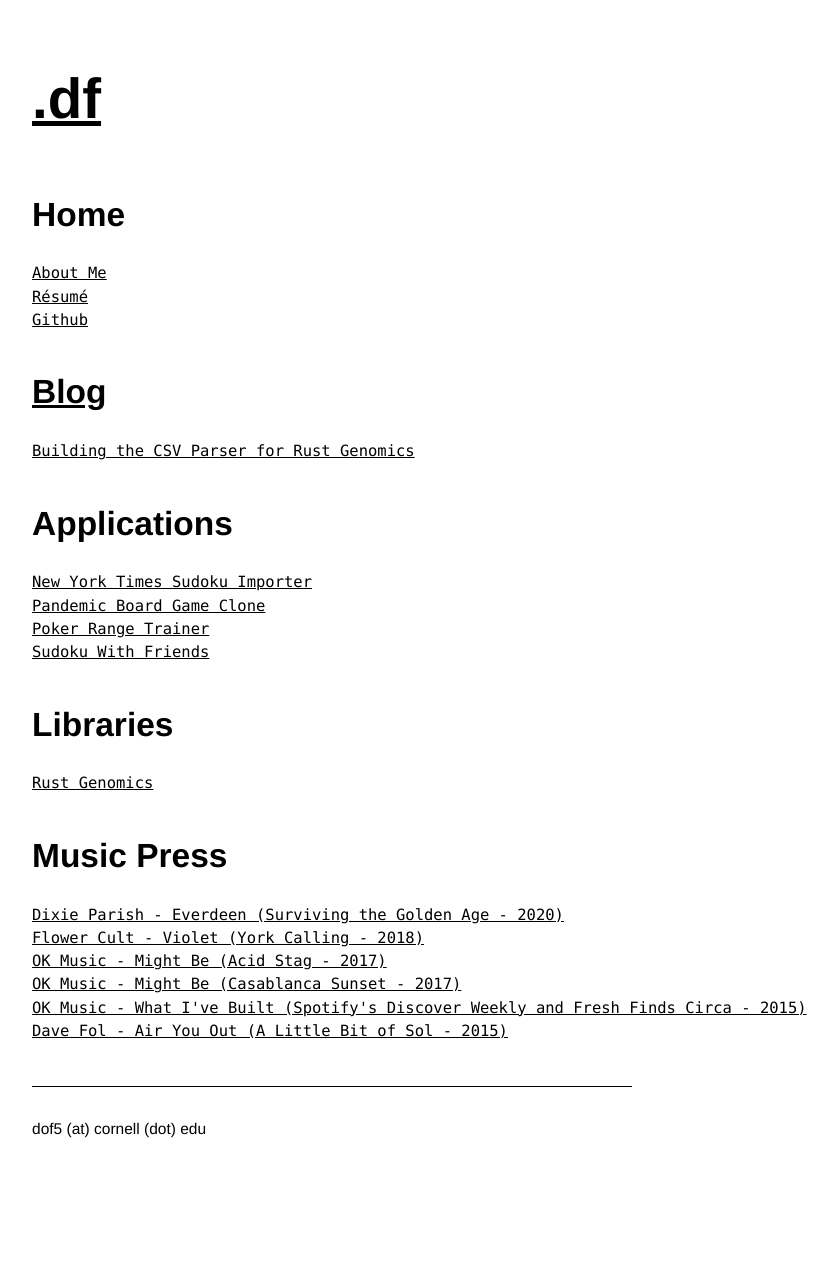
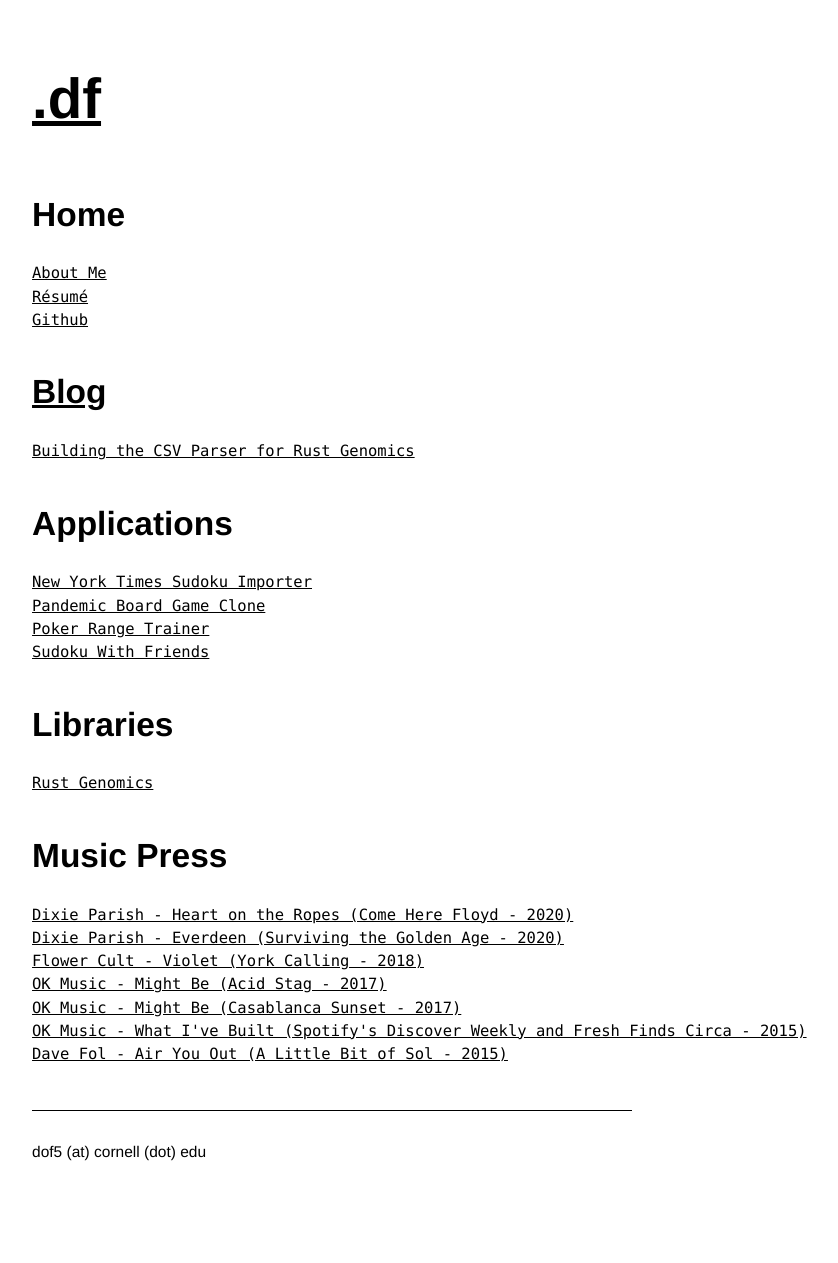
Before and after one commit to davefol/davefol.github.io, a Jekyll site: the page built from index.html, in a window 1280 px wide. Shown: the whole page, without its empty margins (109-947 px from the left). Built offline with Jekyll 4.4.1, drawn with Linux system fonts in a browser that asks for light colours; some web fonts are replaced; before the commit the page ends 1240 px from its top, so only the background shows below that.

Commit message:
Added new music press

```diff
--- a/index.html
+++ b/index.html
@@ -34,6 +34,7 @@ layout: default
 <section>
 	<h2>Music Press</h2>
 	<ul>
+		<li><a href="https://comeherefloyd.com/dixie-parish-heart-on-the-ropes/">Dixie Parish - Heart on the Ropes (Come Here Floyd - 2020)</a></li>
 		<li><a href="https://survivingthegoldenage.com/dixie-parish-everdeen/">Dixie Parish - Everdeen (Surviving the Golden Age - 2020)</a></li>
 		<li><a href="https://yorkcalling.co.uk/2018/01/09/discoveries-9-jan-2018/">Flower Cult - Violet (York Calling - 2018)</a></li>
 		<li><a href="https://acidstag.com/2017/06/27/newcomers-ok-music-indiia-essex-valdemar/">OK Music - Might Be (Acid Stag - 2017)</a></li>
```
